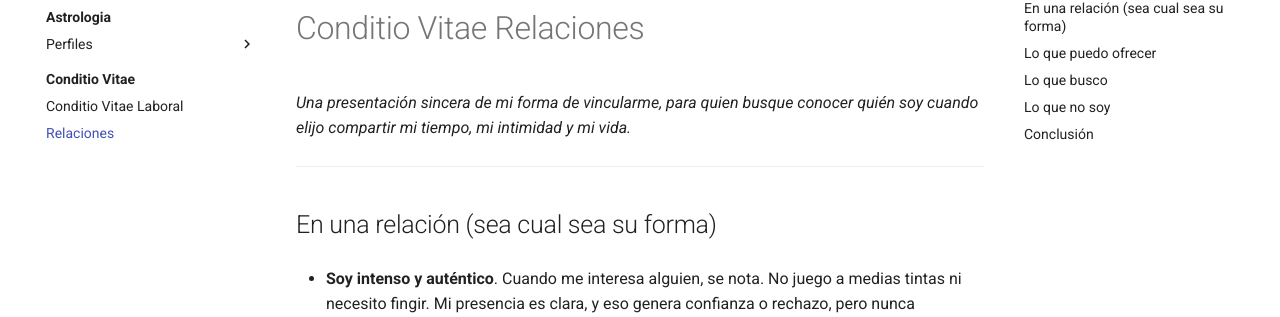
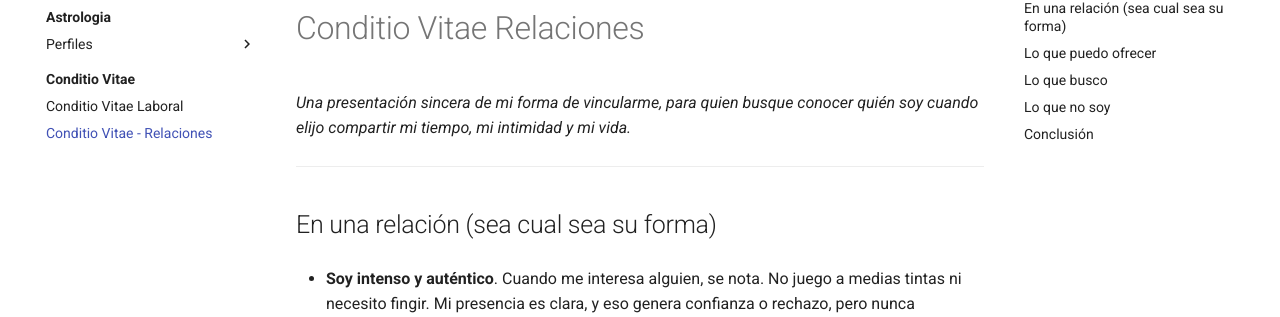
Before and after one commit to jimraynor88/blog, an MkDocs documentation site: the page built from docs/Acerca_Mia/Conditio_Vitae/Relaciones.md, in a window 1280 px wide. Shown: the part 178-495 px from the top of the page. Built offline with MkDocs 1.6.1 and Material for MkDocs 9.7.7, drawn with Linux system fonts in a browser that asks for light colours.

Commit message:
Update Relaciones.md

```diff
--- a/docs/Acerca_Mia/Conditio_Vitae/Relaciones.md
+++ b/docs/Acerca_Mia/Conditio_Vitae/Relaciones.md
@@ -1,6 +1,6 @@
 ---
-title: Relaciones
-alias: Relaciones
+title: Conditio Vitae - Relaciones
+alias: cv-relaciones
 tags: Conditio Vitae
 ---
 
```
